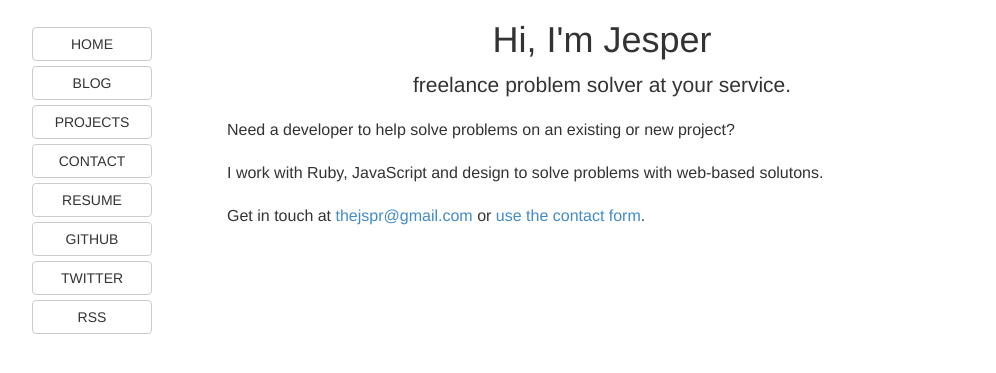
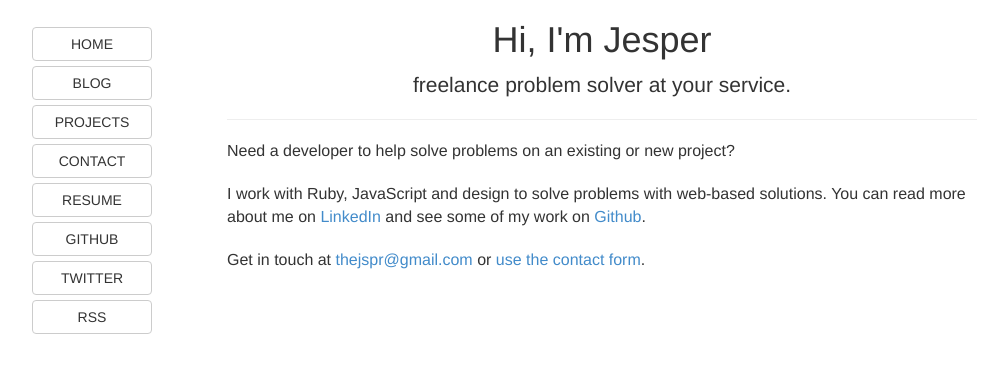
Before and after one commit to thejspr/thejspr.com, a Jekyll site: the page built from index.html, in a window 1280 px wide. Shown: the top 373 px of the page, without its empty margins (38-1034 px from the left). Built offline with Jekyll 4.4.1, drawn with Linux system fonts in a browser that asks for light colours.

Commit message:
more copy

```diff
--- a/index.html
+++ b/index.html
@@ -10,12 +10,16 @@ title: Thejspr
     freelance problem solver at your service.
   </p>
 
+  <hr>
+
   <p>
     Need a developer to help solve problems on an existing or new project?
   </p>
 
   <p>
-    I work with Ruby, JavaScript and design to solve problems with web-based solutons.
+    I work with Ruby, JavaScript and design to solve problems with web-based solutions.
+    You can read more about me on <a href="https://www.linkedin.com/in/jesperkjeldgaard">LinkedIn</a>
+    and see some of my work on <a href="https://www.github.com/thejspr">Github</a>.
   </p>
 
   <p>
```
